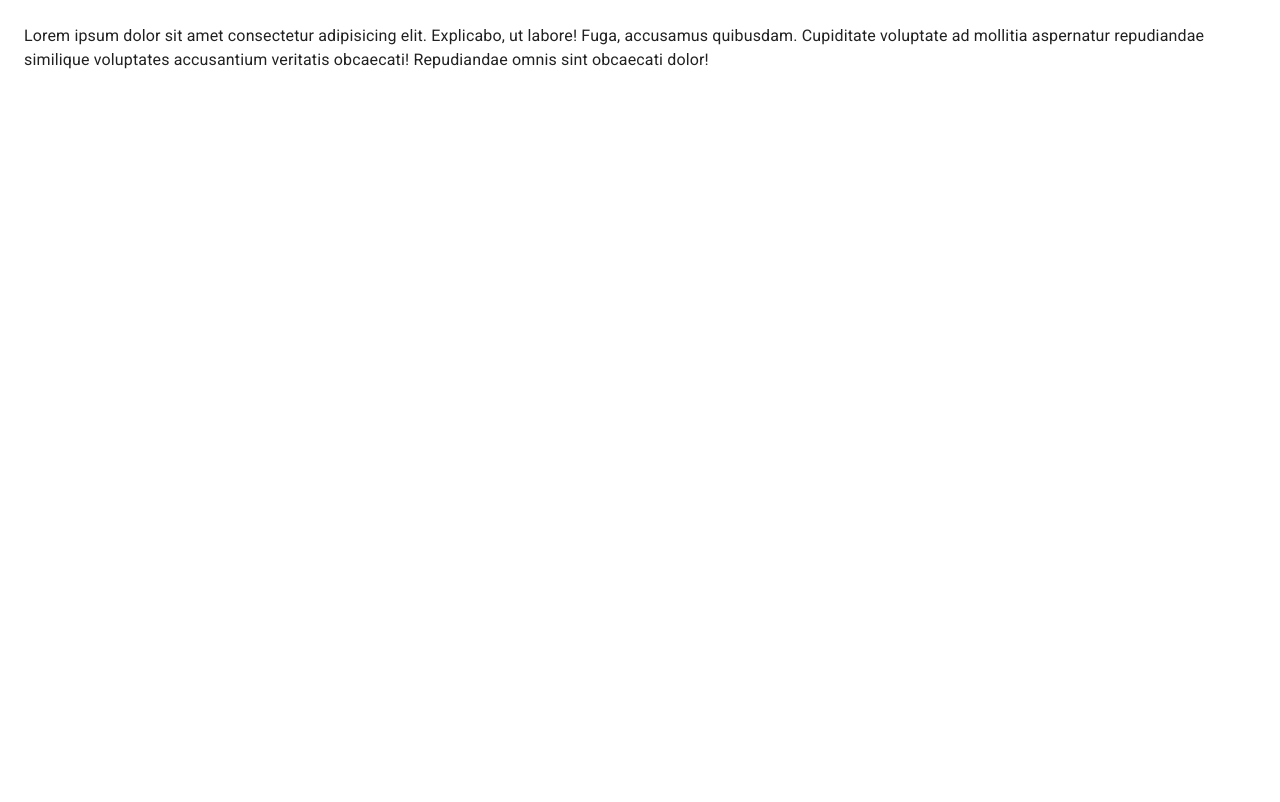
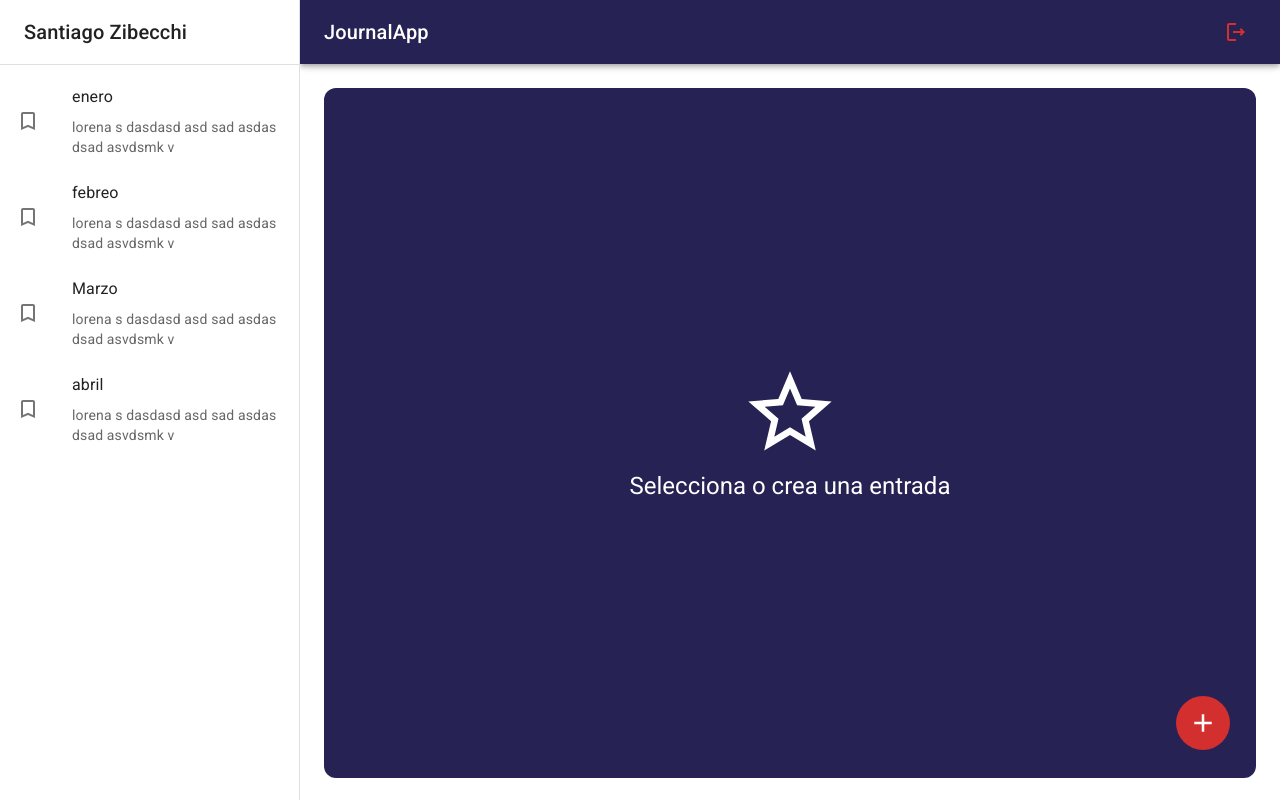
Before and after one commit to santiagozibecchi/Journal-App-, a React (Vite) app: page / in a window 1280 px wide. Built offline with nearby package versions, Linux system fonts and the light colour scheme.

Commit message:
estructura app web terminada

```diff
--- /dev/null
+++ b/src/journal/components/ImageGallery.jsx
@@ -0,0 +1,72 @@
+import ImageList from '@mui/material/ImageList';
+import ImageListItem from '@mui/material/ImageListItem';
+
+export const ImageGallery = () => {
+
+
+     return (
+          <ImageList sx={{ width: '100%', height: 500 }} cols={4} rowHeight={327}>
+               {itemData.map((item) => (
+                    <ImageListItem key={item.img}>
+                         <img
+                              src={`${item.img}?w=164&h=164&fit=crop&auto=format`}
+                              srcSet={`${item.img}?w=164&h=164&fit=crop&auto=format&dpr=2 2x`}
+                              alt={item.title}
+                              loading="lazy"
+                         />
+                    </ImageListItem>
+               ))}
+          </ImageList>
+     );
+}
+
+const itemData = [
+     {
+          img: 'https://images.unsplash.com/photo-1551963831-b3b1ca40c98e',
+          title: 'Breakfast',
+     },
+     {
+          img: 'https://images.unsplash.com/photo-1551782450-a2132b4ba21d',
+          title: 'Burger',
+     },
+     {
+          img: 'https://images.unsplash.com/photo-1522770179533-24471fcdba45',
+          title: 'Camera',
+     },
+     {
+          img: 'https://images.unsplash.com/photo-1444418776041-9c7e33cc5a9c',
+          title: 'Coffee',
+     },
+     {
+          img: 'https://images.unsplash.com/photo-1533827432537-70133748f5c8',
+          title: 'Hats',
+     },
+     {
+          img: 'https://images.unsplash.com/photo-1558642452-9d2a7deb7f62',
+          title: 'Honey',
+     },
+     {
+          img: 'https://images.unsplash.com/photo-1516802273409-68526ee1bdd6',
+          title: 'Basketball',
+     },
+     {
+          img: 'https://images.unsplash.com/photo-1518756131217-31eb79b20e8f',
+          title: 'Fern',
+     },
+     {
+          img: 'https://images.unsplash.com/photo-1597645587822-e99fa5d45d25',
+          title: 'Mushrooms',
+     },
+     {
+          img: 'https://images.unsplash.com/photo-1567306301408-9b74779a11af',
+          title: 'Tomato basil',
+     },
+     {
+          img: 'https://images.unsplash.com/photo-1471357674240-e1a485acb3e1',
+          title: 'Sea star',
+     },
+     {
+          img: 'https://images.unsplash.com/photo-1589118949245-7d38baf380d6',
+          title: 'Bike',
+     },
+];
--- /dev/null
+++ b/src/journal/components/NavBar.jsx
@@ -0,0 +1,43 @@
+import { AppBar, Grid, IconButton, Toolbar, Typography } from '@mui/material';
+import { LogoutOutlined, MenuOutlined } from '@mui/icons-material';
+
+export const NavBar = ({ drawerWidth = 240 }) => {
+     return (
+          <AppBar
+               position='fixed'
+               sx={{
+                    width: { sm: `calc(100% - ${drawerWidth}px)` },
+                    ml: { sm: `${drawerWidth}` }
+               }}
+          >
+               <Toolbar>
+                    <IconButton
+                         color='inherit'
+                         edge="start"
+                         sx={{ mr: 2, display: { sm: 'none' } }}
+                    >
+                         <MenuOutlined />
+                    </IconButton>
+
+                    <Grid
+                         container
+                         direction="row"
+                         justifyContent="space-between"
+                         alignItems="center"
+                    >
+                         <Typography
+                              variant='h6'
+                              noWrap
+                              component='div'
+                         >JournalApp
+                         </Typography>
+
+                         <IconButton color="error">
+                              <LogoutOutlined />
+                         </IconButton>
+                    </Grid>
+               </Toolbar>
+
+          </AppBar>
+     );
+};
--- /dev/null
+++ b/src/journal/components/SideBar.jsx
@@ -0,0 +1,51 @@
+import { TurnedInNot } from "@mui/icons-material";
+import { Drawer, Box, Toolbar, Typography, Divider, List, ListItem, ListItemButton, ListItemIcon, Grid, ListItemText } from "@mui/material";
+
+export const SideBar = ({ drawerWidth }) => {
+
+
+     return (
+          <Box
+               component='nav'
+               sx={{ width: { sm: drawerWidth }, flexShrink: { sm: 0 } }}
+          >
+               <Drawer
+                    variant='permanent' // o bien temporary -> dependiendo del tamano
+                    open={true}
+                    sx={{
+                         display: { xs: 'block' },
+                         '& .MuiDrawer-paper': { boxSizing: 'border-box', width: drawerWidth }
+                    }}
+               >
+                    <Toolbar>
+                         <Typography variant='h6' noWrap component='div'>
+                              Santiago Zibecchi
+                         </Typography>
+                    </Toolbar>
+                    <Divider />
+
+                    <List>
+                         {
+                              ['enero', 'febreo', 'Marzo', 'abril'].map(text => (
+                                   <ListItem key={text} disablePadding>
+                                        <ListItemButton>
+                                             <ListItemIcon>
+                                                  <TurnedInNot />
+                                             </ListItemIcon>
+
+                                             <Grid container>
+                                                  <ListItemText primary={text} />
+                                                  <ListItemText secondary={'lorena s dasdasd asd sad asdas dsad asvdsmk v'} />
+                                             </Grid>
+
+                                        </ListItemButton>
+                                   </ListItem>
+                              ))
+                         }
+                    </List>
+
+               </Drawer>
+
+          </Box>
+     );
+};
--- /dev/null
+++ b/src/journal/components/index.js
@@ -0,0 +1,3 @@
+export * from './NavBar';
+export * from './SideBar';
+export * from './ImageGallery';
--- a/src/journal/layout/JournalLayout.jsx
+++ b/src/journal/layout/JournalLayout.jsx
@@ -1,24 +1,28 @@
+import { Toolbar } from "@mui/material";
 import { Box } from "@mui/system";
+import { NavBar, SideBar } from "../components";
 
 // Menu lateral
-const drawerWidth = 240;
+const drawerWidth = 300;
 
-
-const JournalLayout = ({children}) => {
+const JournalLayout = ({ children }) => {
 
      return (
           <Box sx={{ display: 'flex' }}>
 
                {/* Navbar drawerWidth */}
-
+               <NavBar drawerWidth={drawerWidth} />
 
                {/* Sidebar drawerWidth*/}
+               <SideBar drawerWidth={drawerWidth} />
+
 
                <Box
                     c omponent='main'
-                    sx={{flexGrow: 1, p: 3}}
+                    sx={{ flexGrow: 1, p: 3 }}
                >
                     {/* Toolbar */}
+                    <Toolbar />
 
                     {children}
 
--- a/src/journal/pages/JournalPage.jsx
+++ b/src/journal/pages/JournalPage.jsx
@@ -1,17 +1,40 @@
-import { Typography } from '@mui/material';
-import React from 'react';
+import { AddOutlined } from '@mui/icons-material';
+import { IconButton } from '@mui/material';
+
 import JournalLayout from '../layout/JournalLayout';
+import { NoteView, NothingSelectedView } from '../views';
 
 const JournalPage = () => {
      return (
 
           <JournalLayout>
 
-               <Typography>Lorem ipsum dolor sit amet consectetur adipisicing elit. Explicabo, ut labore! Fuga, accusamus quibusdam. Cupiditate voluptate ad mollitia aspernatur repudiandae similique voluptates accusantium veritatis obcaecati! Repudiandae omnis sint obcaecati dolor!</Typography>
+               {/* <Typography>Lorem ipsum dolor sit amet consectetur adipisicing elit. Explicabo, ut labore! Fuga, accusamus quibusdam. Cupiditate voluptate ad mollitia aspernatur repudiandae similique voluptates accusantium veritatis obcaecati! Repudiandae omnis sint obcaecati dolor!</Typography> */}
 
-               {/* Nothing Selected */}
+
+
+               {/* Nothing Selected - cuando no hay nada seleccionado muestro el
+                    siguiete componente
+               */}
+               <NothingSelectedView />
+
+               <IconButton
+                    size='large'
+                    sx={{
+                         color: 'white',
+                         backgroundColor: 'error.main',
+                         ':hover': { backgroundColor: 'error.main', opacity: 0.9 },
+                         position: 'fixed',
+                         right: 50,
+                         bottom: 50,
+                    }}
+               >
+                    <AddOutlined sx={{ fontSize: 30 }} />
+               </IconButton>
+
 
                {/* NoteView */}
+               {/* <NoteView /> */}
 
           </JournalLayout>
      )
--- /dev/null
+++ b/src/journal/views/NoteView.jsx
@@ -0,0 +1,55 @@
+import { SaveOutlined } from "@mui/icons-material";
+import { Button, Grid, TextField, Typography } from "@mui/material";
+import { ImageGallery } from "../components";
+
+
+export const NoteView = () => {
+
+     return (
+          <Grid
+               container
+               direction='row'
+               justifyContent='space-between'
+               sx={{ mb: 1 }}
+               alignItems="center"
+          >
+               <Grid item>
+                    <Typography fontSize={39} fontWeight='ligth'> 14 de Junio, 2022</Typography>
+               </Grid>
+
+               <Grid item>
+                    <Button color="primary" sx={{ padding: 2 }}>
+                         <SaveOutlined sx={{ fontSize: 30, mr: 1 }} />
+                         Guardar
+                    </Button>
+               </Grid>
+
+               <Grid container>
+                    <TextField
+                         type="text"
+                         variant="filled"
+                         fullWidth
+                         placeholder="Ingrese un titulo"
+                         label="Titulo"
+                         sx={{ border: 'none', mb: 1 }}
+                    />
+
+                    <TextField
+                         type="text"
+                         variant="filled"
+                         fullWidth
+                         multiline
+                         minRows={5}
+                         placeholder="Escribe tus notas"
+                         label="Notas"
+                         sx={{ border: 'none', mb: 1 }}
+                    />
+
+                    {/* Galeria de imagenes */}
+                    <ImageGallery />
+
+               </Grid>
+
+          </Grid>
+     );
+};
--- /dev/null
+++ b/src/journal/views/NothingSelectedView.jsx
@@ -0,0 +1,30 @@
+import { StartOutlined, StarBorderPurple500Outlined } from '@mui/icons-material'
+import { Grid, Typography } from '@mui/material'
+
+export const NothingSelectedView = () => {
+     return (
+          <Grid
+               container
+               spacing={0}
+               direction="column"
+               alignItems="center"
+               justifyContent="center"
+               sx={{
+                    minHeight: 'calc(100vh - 110px)',
+                    backgroundColor: 'primary.main',
+                    borderRadius: 3,
+               }}
+          >
+               <Grid item xs={12}>
+                    <StarBorderPurple500Outlined sx={{ fontSize: 100, color: 'white' }} />
+               </Grid>
+
+               <Grid item xs={12}>
+                    <Typography color='white' variant='h5'>Selecciona o crea una entrada</Typography>
+               </Grid>
+
+
+          </Grid>
+
+     )
+}
--- /dev/null
+++ b/src/journal/views/index.js
@@ -0,0 +1,2 @@
+export * from './NothingSelectedView';
+export * from './NoteView';
```
